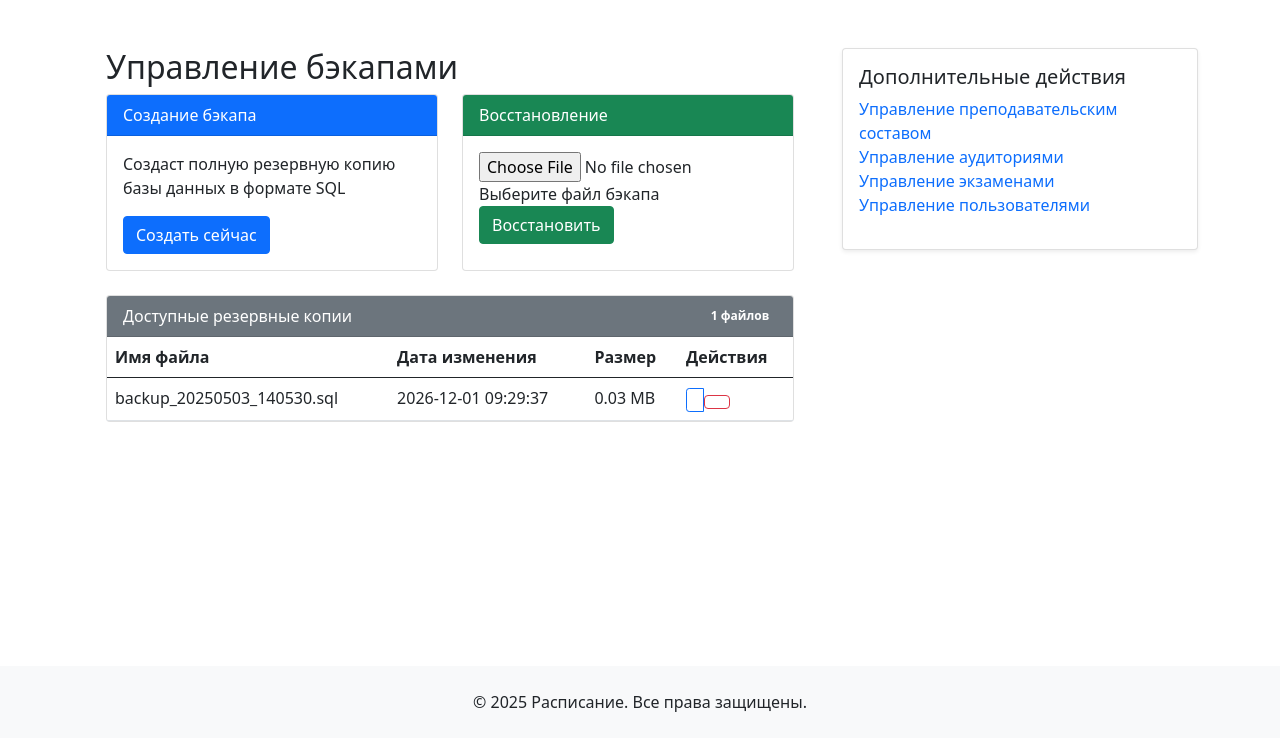
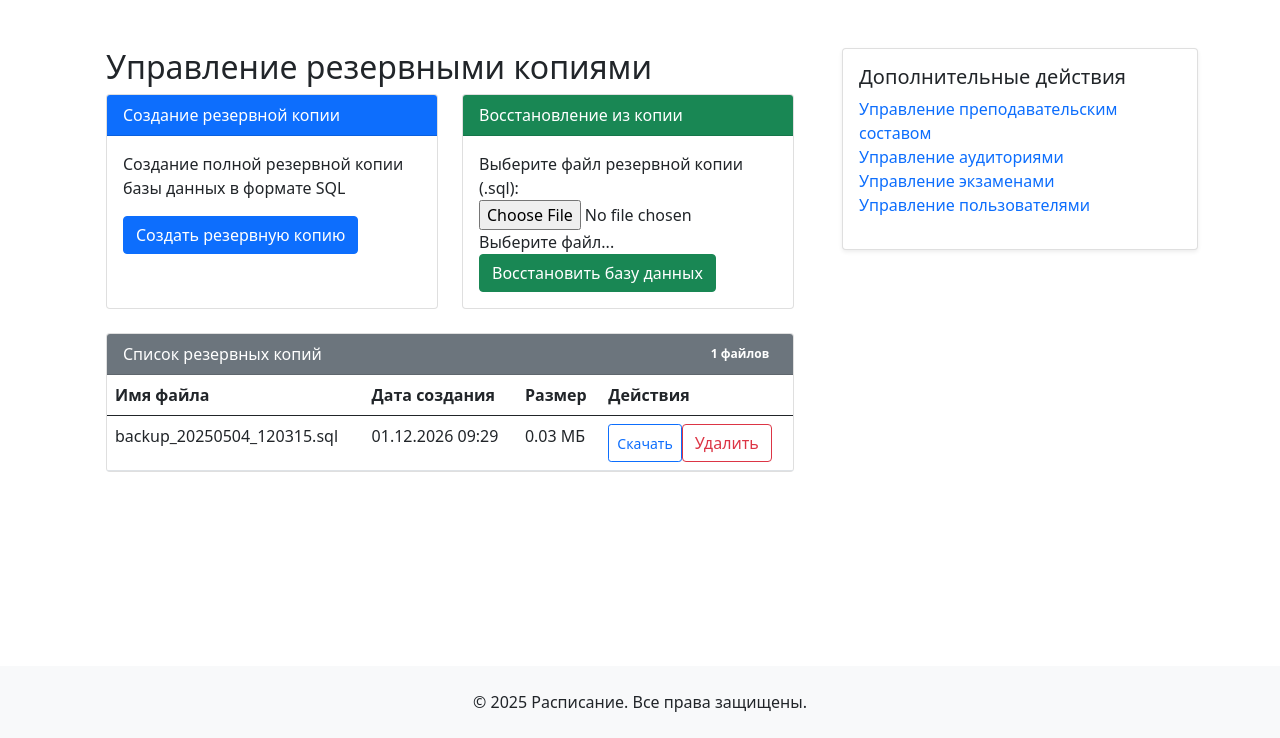
Before and after one commit to Hack3rmpt/Schedule, a Flask app: page /admin/backup in a window 1280 px wide. Shown: the part 62-800 px from the top of the page. Run offline with Flask 3, Linux system fonts and the light colour scheme; the first user in the database is signed in; some libraries are stand-ins or nearby versions.

Commit message:
last final

```diff
--- a/app/templates/admin/backup.html
+++ b/app/templates/admin/backup.html
@@ -4,7 +4,7 @@
 <div class="container">
     <div class="row">
         <div class="col-md-12">
-            <h2><i class="fas fa-database"></i> Управление бэкапами</h2>
+            <h2><i class="fas fa-database"></i> Управление резервными копиями</h2>
 
             {% with messages = get_flashed_messages(with_categories=true) %}
                 {% if messages %}
@@ -23,17 +23,17 @@
                 <div class="col-md-6">
                     <div class="card h-100">
                         <div class="card-header bg-primary text-white">
-                            <i class="fas fa-plus-circle"></i> Создание бэкапа
+                            <i class="fas fa-plus-circle"></i> Создание резервной копии
                         </div>
                         <div class="card-body">
                             <form method="POST" action="{{ url_for('admin.backup_page') }}">
                                 <input type="hidden" name="csrf_token" value="{{ csrf_token() }}">
                                 <input type="hidden" name="action" value="create">
                                 <p class="card-text">
-                                    Создаст полную резервную копию базы данных в формате SQL
+                                    Создание полной резервной копии базы данных в формате SQL
                                 </p>
-                                <button type="submit" class="btn btn-primary">
-                                    <i class="fas fa-save"></i> Создать сейчас
+                                <button type="submit" class="btn btn-primary btn-block">
+                                    <i class="fas fa-save"></i> Создать резервную копию
                                 </button>
                             </form>
                         </div>
@@ -43,7 +43,7 @@
                 <div class="col-md-6">
                     <div class="card h-100">
                         <div class="card-header bg-success text-white">
-                            <i class="fas fa-upload"></i> Восстановление
+                            <i class="fas fa-upload"></i> Восстановление из копии
                         </div>
                         <div class="card-body">
                             <form method="POST" action="{{ url_for('admin.backup_page') }}"
@@ -51,14 +51,15 @@
                                 <input type="hidden" name="csrf_token" value="{{ csrf_token() }}">
                                 <input type="hidden" name="action" value="upload">
                                 <div class="form-group">
+                                    <label for="backupFile">Выберите файл резервной копии (.sql):</label>
                                     <div class="custom-file">
                                         <input type="file" class="custom-file-input" name="file" id="backupFile"
                                                accept=".sql" required>
-                                        <label class="custom-file-label" for="backupFile">Выберите файл бэкапа</label>
+                                        <label class="custom-file-label" for="backupFile">Выберите файл...</label>
                                     </div>
                                 </div>
-                                <button type="submit" class="btn btn-success">
-                                    <i class="fas fa-redo"></i> Восстановить
+                                <button type="submit" class="btn btn-success btn-block">
+                                    <i class="fas fa-redo"></i> Восстановить базу данных
                                 </button>
                             </form>
                         </div>
@@ -68,7 +69,7 @@
 
             <div class="card">
                 <div class="card-header bg-secondary text-white d-flex justify-content-between align-items-center">
-                    <span><i class="fas fa-archive"></i> Доступные резервные копии</span>
+                    <span><i class="fas fa-archive"></i> Список резервных копий</span>
                     <span class="badge badge-light">
                         {{ backups|length }} файлов
                     </span>
@@ -81,7 +82,7 @@
                             <thead class="thead-light">
                                 <tr>
                                     <th>Имя файла</th>
-                                    <th>Дата изменения</th>
+                                    <th>Дата создания</th>
                                     <th>Размер</th>
                                     <th class="text-right">Действия</th>
                                 </tr>
@@ -94,27 +95,32 @@
                                         <span class="font-weight-bold">{{ backup.name }}</span>
                                     </td>
                                     <td>
-                                        {{ backup.modified_time.strftime('%Y-%m-%d %H:%M:%S') }}
+                                        {{ backup.modified_time.strftime('%d.%m.%Y %H:%M') }}
                                     </td>
                                     <td>
-                                        {{ "%.2f"|format(backup.size_mb) }} MB
+                                        {{ "%.2f"|format(backup.size_mb) }} МБ
                                     </td>
                                     <td class="text-right">
+                                        <div class="btn-toolbar" role="toolbar">
+    <div class="btn-group btn-group-sm mr-2" role="group">
+        <a href="{{ url_for('admin.download_backup', filename=backup.name) }}"
+           class="btn btn-outline-primary d-flex align-items-center">
+            <i class="fas fa-download mr-1"></i>
+            <span>Скачать</span>
+        </a>
+    </div>
     <div class="btn-group btn-group-sm" role="group">
-                                            <a href="{{ url_for('admin.download_backup', filename=backup.name) }}"
-                                               class="btn btn-outline-primary" title="Скачать">
-                                                <i class="fas fa-download"></i>
-                                            </a>
-                                            <form method="POST" action="{{ url_for('admin.backup_page') }}"
-                                                  style="display: inline;">
+        <form method="POST" action="{{ url_for('admin.backup_page') }}" style="display: inline;">
             <input type="hidden" name="csrf_token" value="{{ csrf_token() }}">
             <input type="hidden" name="action" value="delete">
             <input type="hidden" name="filename" value="{{ backup.name }}">
-                                                <button type="submit" class="btn btn-outline-danger" title="Удалить"
-                                                   onclick="return confirm('Вы уверены? Бэкап будет удален безвозвратно.')">
-                                                    <i class="fas fa-trash-alt"></i>
+            <button type="submit" class="btn btn-outline-danger d-flex align-items-center"
+                onclick="return confirm('Вы уверены, что хотите удалить эту резервную копию?')">
+                <i class="fas fa-trash-alt mr-1"></i>
+                <span>Удалить</span>
             </button>
         </form>
+    </div>
 </div>
                                     </td>
                                 </tr>
@@ -125,8 +131,8 @@
                     {% else %}
                     <div class="text-center p-4">
                         <i class="fas fa-database fa-4x text-muted mb-3"></i>
-                        <h5 class="text-muted">Нет доступных резервных копий</h5>
-                        <p class="text-muted">Создайте первую резервную копию нажав кнопку выше</p>
+                        <h5 class="text-muted">Резервные копии отсутствуют</h5>
+                        <p class="text-muted">Создайте первую резервную копию с помощью кнопки выше</p>
                     </div>
                     {% endif %}
                 </div>
```
Also changed, not shown: app/forms.py (+50 -0 lines), app/backups/backup_20250504_120315.sql (renamed from app/backups/backup_20250503_140530.sql), 2 other files. Lines whose indentation alone changed are shown as unchanged.
